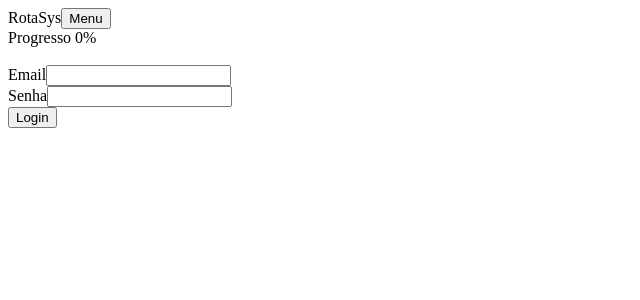
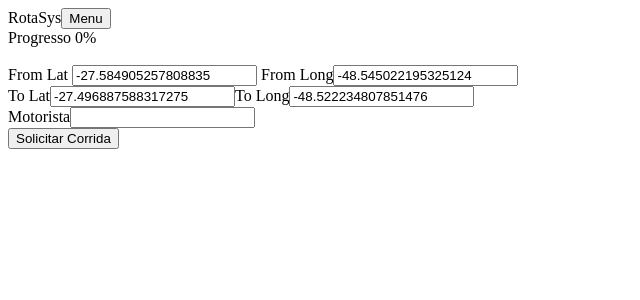
Before and after one commit to ViniMerc/rotasys_branas, a Next.js app in the folder frontend_next/: page /ride in a window 1280 px wide. Both pictures are taken after a click on the button "Login". Shown: the top 300 px of the page, without its empty margins (0-640 px from the left). Built offline with nearby package versions, Linux system fonts and the light colour scheme; no server answers.

Commit message:
fix: request ride

```diff
--- a/frontend_next/app/components/RideRequest.tsx
+++ b/frontend_next/app/components/RideRequest.tsx
@@ -4,17 +4,12 @@ export default class RideRequest {
   email = "";
   password = "";
   accountId = "";
+  fromLat = 0;
+  fromLong = 0;
+  toLat = 0;
+  toLong = 0;
 
-  step = 1;
-  isPassenger = false;
-  isDriver = false;
-  carPlate = "";
-  name = "";
-  cpf = "";
-  confirmPassword = "";
-  errorMessage = "";
-  successMessage = "";
-
+  // TODO move this login for a higher order
   async login() {
     const input = {
       email: this.email,
@@ -24,4 +19,21 @@ export default class RideRequest {
     const output = response.data;
     this.accountId = output.accountId;
   }
+
+  //TODO change id to something better
+  updateId() {
+    this.accountId = "c3b61f26-cff6-4320-853f-4498a285b67d";
+  }
+
+  async requestRide() {
+    const input = {
+      accountId: this.accountId,
+      fromLat: this.fromLat || -27.584905257808835,
+      fromLong: this.fromLong || -48.545022195325124,
+      toLat: this.toLat || -27.496887588317275,
+      toLong: this.toLong || -48.522234807851476,
+    };
+
+    const response = await axios.post("http://localhost:3000/request_ride", input);
+  }
 }
--- a/frontend_next/pages/ride.tsx
+++ b/frontend_next/pages/ride.tsx
@@ -8,9 +8,12 @@ function RidePage() {
   const [ride, setRide] = useState(new RideRequest());
   const router = useRouter();
 
-  function reload(fn: any) {
-    if (fn) fn();
-    setRide(clone(ride));
+  async function reload(fn: any) {
+    if (fn) {
+      await fn();
+    }
+    const cloneData = clone(ride);
+    setRide(cloneData);
   }
 
   return (
@@ -26,7 +29,8 @@ function RidePage() {
       <div>
         <div>Progresso {0}%</div>
         <br />
-
+        {!ride.accountId && (
+          <>
             <div>
               <label>Email</label>
               <input
@@ -53,11 +57,15 @@ function RidePage() {
               onClick={() =>
                 reload(() => {
                   ride.login();
+                  ride.updateId();
                 })
               }
             >
               Login
             </button>
+          </>
+        )}
+
         {ride.accountId && (
           <>
             <div>
@@ -78,8 +86,16 @@ function RidePage() {
                 <input title="Confirmar" />
               </div>
             </div>
-            <button>Próximo</button>
-            <button>Confirmar</button>
+
+            <button
+              onClick={() =>
+                reload(() => {
+                  ride.requestRide();
+                })
+              }
+            >
+              Solicitar Corrida
+            </button>
           </>
         )}
       </div>
```
Also changed, not shown: 1 other file (tests, documents, lock files or other folders). Lines whose indentation alone changed are shown as unchanged.
